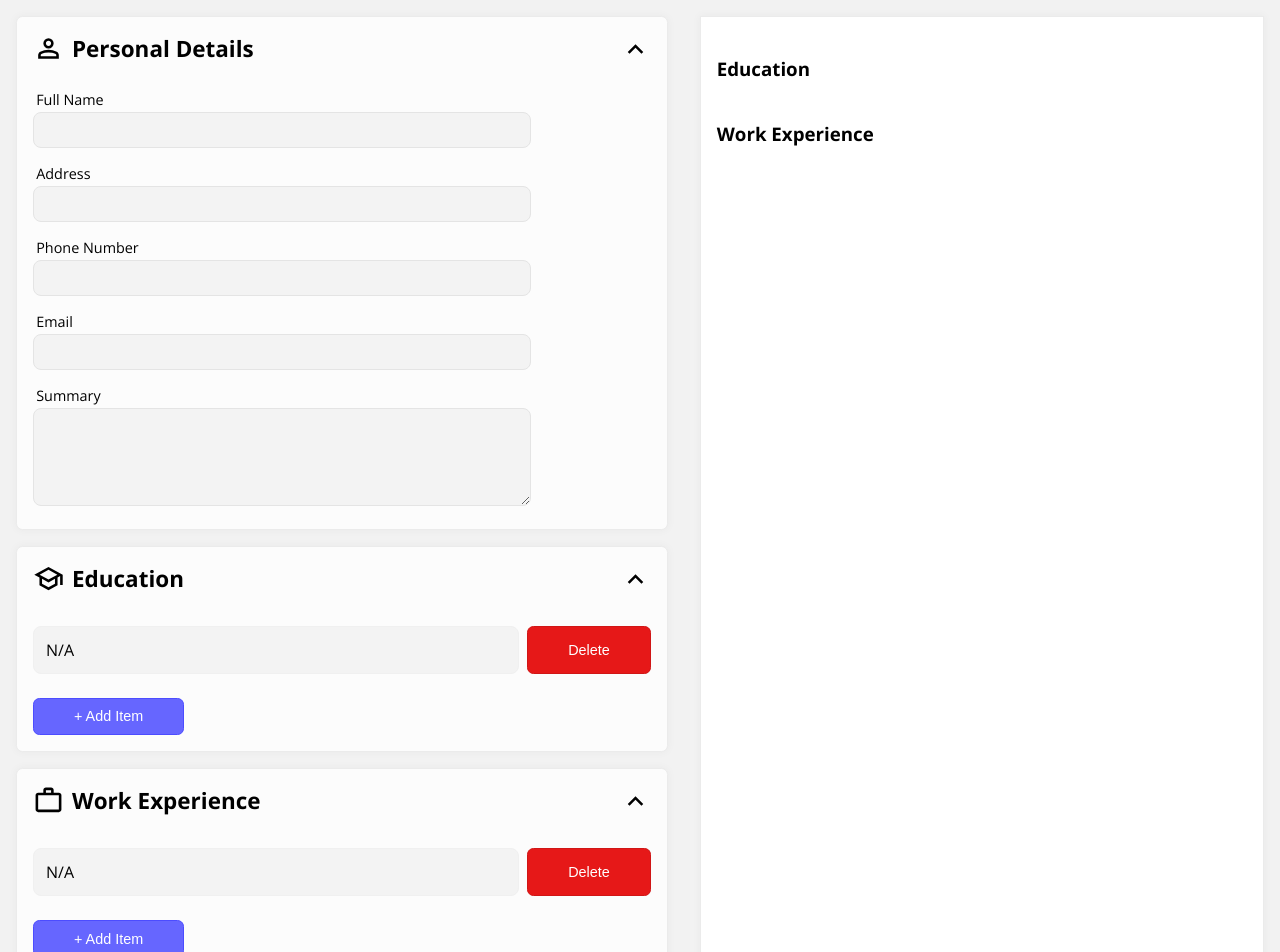
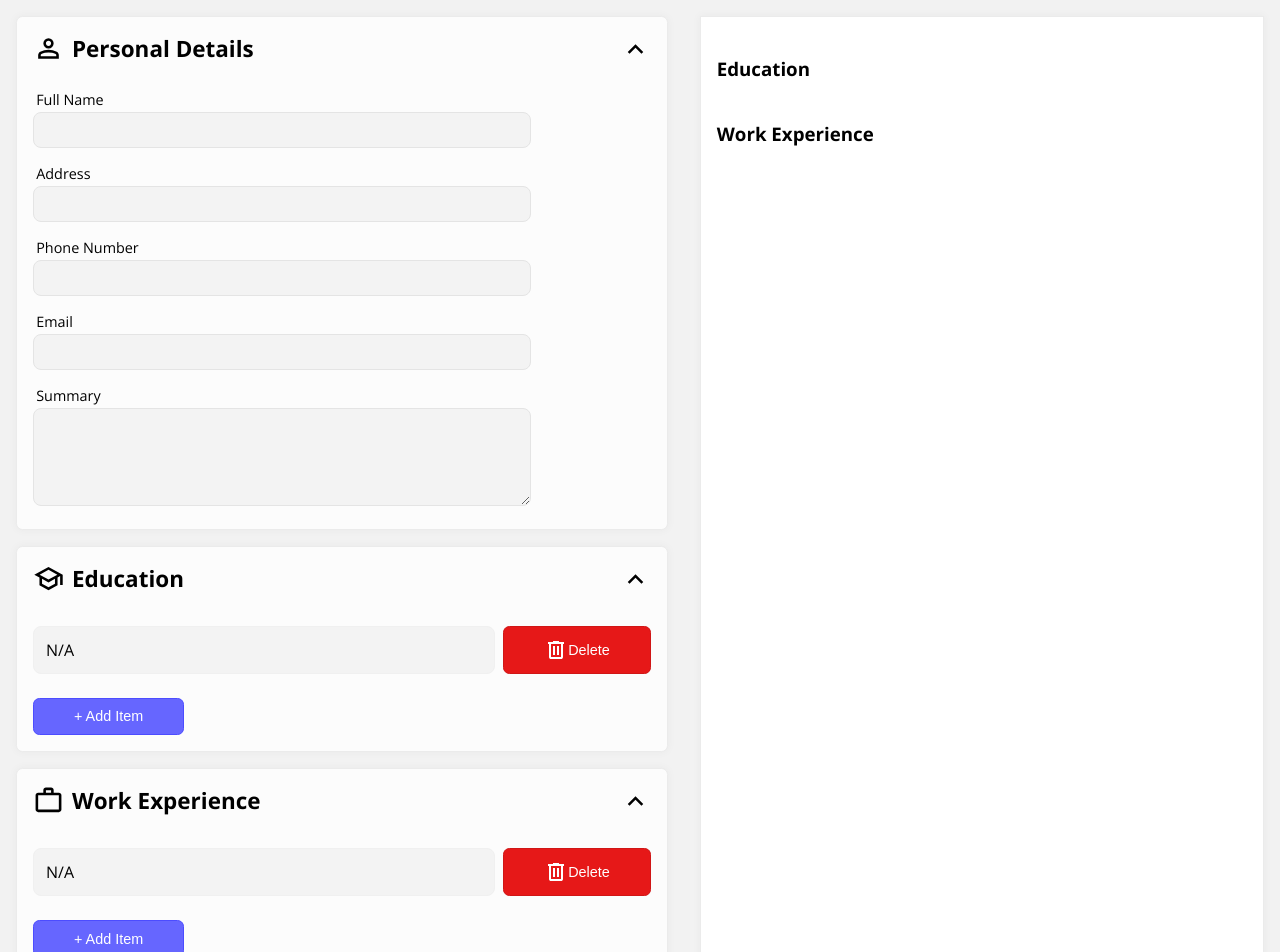
Before and after one commit to sdawidowich/Resume-Builder, a React (Vite) app: page / in a window 1280 px wide. Shown: the top 952 px of the page. Built offline with nearby package versions, Linux system fonts and the light colour scheme.

Commit message:
Fix error when displaying section item header info, add trash icon to delete button.

```diff
--- a/src/App.jsx
+++ b/src/App.jsx
@@ -1,12 +1,13 @@
 import { useState } from 'react'
 import ResumeInput from './components/ResumeInput/ResumeInput.jsx';
 import ResumeOutput from './components/ResumeOutput/ResumeOutput.jsx';
+import { EducationDetails, WorkExpDetails } from './components/DetailsClasses.jsx';
 import "./App.css"
 
 function App() {
   const [personalDetails, setPersonalDetails] = useState({});
-  const [educationDetails, setEducationDetails] = useState([{id: crypto.randomUUID(), heading: "School"}]);
-  const [workExpDetails, setWorkExpDetails] = useState([{id: crypto.randomUUID(), heading: "Company"}]);
+  const [educationDetails, setEducationDetails] = useState([new EducationDetails()]);
+  const [workExpDetails, setWorkExpDetails] = useState([new WorkExpDetails()]);
 
   return (
     <main>
--- a/src/components/Button/Button.css
+++ b/src/components/Button/Button.css
@@ -19,3 +19,12 @@
     background-color: rgb(230, 24, 24);
     border: 1px solid hsl(0, 81%, 45%);
 }
+
+.button {
+    display: flex;
+    align-items: center;
+}
+
+.delete-icon {
+    filter: invert();
+}
--- a/src/components/Button/Button.jsx
+++ b/src/components/Button/Button.jsx
@@ -1,15 +1,19 @@
 import PropTypes from 'prop-types'
 import './Button.css'
 
-function Button({id, text, classes, dataKey, on_click}) {
+function Button({id, text, icon, icon_alt, classes, dataKey, on_click}) {
   return (
-    <button className={'button ' + classes} id={id} onClick={on_click} data-key={dataKey}>{text}</button>
+    <button className={'button ' + classes} id={id} onClick={on_click} data-key={dataKey}>
+      {icon ? <img className='delete-icon' src={icon} alt={icon_alt} /> : ""}{text}
+    </button>
   )
 }
 
 Button.propTypes = {
   id: PropTypes.string,
   text: PropTypes.string,
+  icon: PropTypes.string,
+  icon_alt: PropTypes.string,
   classes: PropTypes.string,
   dataKey: PropTypes.string,
   on_click: PropTypes.func
--- /dev/null
+++ b/src/components/DetailsClasses.jsx
@@ -0,0 +1,13 @@
+export class EducationDetails {
+    constructor() {
+        this.id = crypto.randomUUID();
+        this.itemHeader = "School";
+    }
+}
+
+export class WorkExpDetails {
+    constructor() {
+        this.id = crypto.randomUUID();
+        this.itemHeader = "Company";
+    }
+}
--- a/src/components/ResumeInput/InputSection/InputListItem/InputListItem.jsx
+++ b/src/components/ResumeInput/InputSection/InputListItem/InputListItem.jsx
@@ -1,13 +1,13 @@
 import PropTypes from "prop-types";
+import Button from "../../../Button/Button";
 import "./InputListItem.css"
-import Button from "../../../Button/Button";
 
 function InputListItem({itemDetails, onSelect, onDelete}) {
-    let header = itemDetails[itemDetails["heading"]];
+    let header = itemDetails[itemDetails["itemHeader"]];
     return (
         <li className="input-list-item">
             <span className="item-name" onClick={onSelect}>{header ? header : "N/A"}</span>
-            <Button text="Delete" classes="delete" on_click={() => {onDelete(itemDetails["id"])}} />
+            <Button text="Delete" icon="./src/assets/trash-icon.svg" icon_alt="Delete Icon" classes="delete" on_click={() => {onDelete(itemDetails["id"])}} />
         </li>
     );
 }
--- a/src/components/ResumeInput/InputSection/InputSectionBody/InputSectionBody.jsx
+++ b/src/components/ResumeInput/InputSection/InputSectionBody/InputSectionBody.jsx
@@ -3,7 +3,7 @@ import PropTypes from "prop-types";
 import Button from "../../../Button/Button.jsx";
 import InputListItem from "../InputListItem/InputListItem.jsx";
 
-function InputSectionBody({sectionDetails, setSectionDetails, InputForm}) {
+function InputSectionBody({sectionDetails, setSectionDetails, DetailsClass, InputForm}) {
     const [selectedForm, setSelectedForm] = useState(-1);
 
     function update_sectionDetails(id, key, value) {
@@ -17,7 +17,7 @@ function InputSectionBody({sectionDetails, setSectionDetails, InputForm}) {
     }
 
     function add_sectionDetails() {
-        setSectionDetails([...sectionDetails, {id: crypto.randomUUID()}]);
+        setSectionDetails([...sectionDetails, new DetailsClass()]);
         setSelectedForm(sectionDetails.length);
     }
 
@@ -50,6 +50,7 @@ function InputSectionBody({sectionDetails, setSectionDetails, InputForm}) {
 InputSectionBody.propTypes = {
     sectionDetails: PropTypes.array,
     setSectionDetails: PropTypes.func,
+    DetailsClass: PropTypes.elementType,
     InputForm: PropTypes.elementType
 };
 
--- a/src/components/ResumeInput/ResumeInput.jsx
+++ b/src/components/ResumeInput/ResumeInput.jsx
@@ -5,6 +5,7 @@ import EducationInputForm from "./InputSection/InputForms/EducationInputForm";
 import PersonalDetailsInputForm from "./InputSection/InputForms/PersonalDetailsInputForm";
 import WorkExpInputForm from "./InputSection/InputForms/WorkExpInputForm";
 import "./ResumeInput.css";
+import { EducationDetails, WorkExpDetails } from '../DetailsClasses';
 
 function ResumeInput({personalDetails, setPersonalDetails, educationDetails, setEducationDetails, workExpDetails, setWorkExpDetails}) {
     return(
@@ -13,10 +14,10 @@ function ResumeInput({personalDetails, setPersonalDetails, educationDetails, set
                 <PersonalDetailsInputForm personalDetails={personalDetails} setPersonalDetails={setPersonalDetails} />
             </InputSection>
             <InputSection heading="Education" icon="./src/assets/school-icon.svg" icon_alt="School Icon" >
-                <InputSectionBody sectionDetails={educationDetails} setSectionDetails={setEducationDetails} InputForm={EducationInputForm} />
+                <InputSectionBody sectionDetails={educationDetails} setSectionDetails={setEducationDetails} DetailsClass={EducationDetails} InputForm={EducationInputForm} />
             </InputSection>
             <InputSection heading="Work Experience" icon="./src/assets/work-icon.svg" icon_alt="Work Icon" >
-                <InputSectionBody sectionDetails={workExpDetails} setSectionDetails={setWorkExpDetails} InputForm={WorkExpInputForm} />
+                <InputSectionBody sectionDetails={workExpDetails} setSectionDetails={setWorkExpDetails} DetailsClass={WorkExpDetails} InputForm={WorkExpInputForm} />
             </InputSection>
         </div>
     );
```
Also changed, not shown: src/assets/trash-icon.svg (added).
